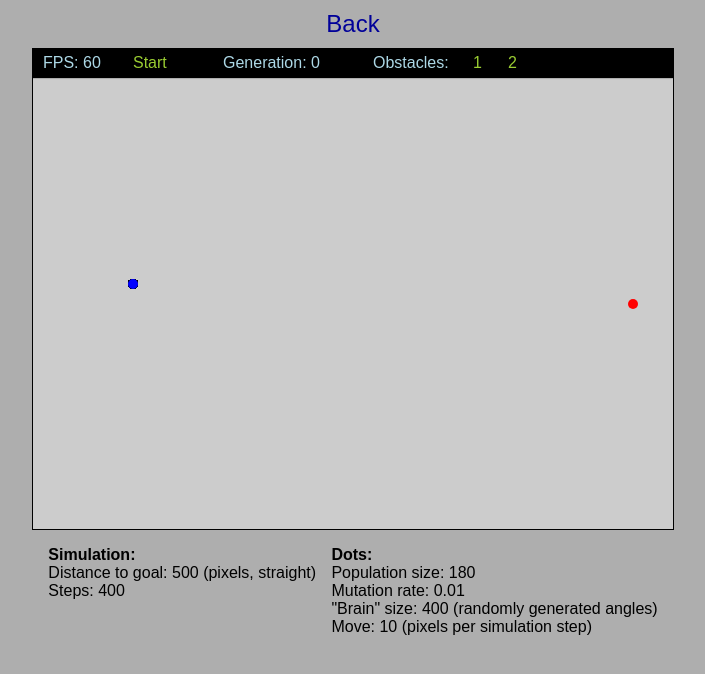
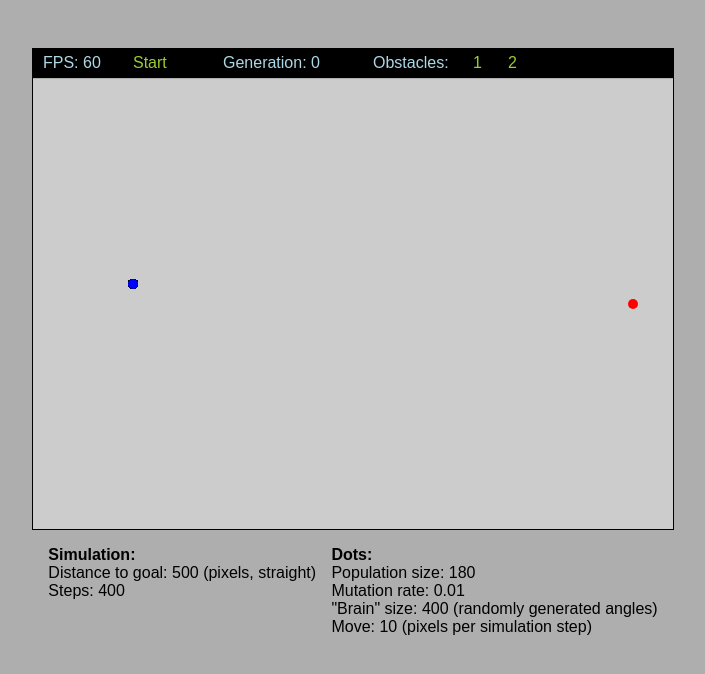
Before and after one commit to sebek78/canvas2-dots, a website built with webpack: page src/index.html in a window 1280 px wide. Shown: the whole page, without its empty margins (287-992 px from the left). Built offline with nearby package versions, Linux system fonts and the light colour scheme.

Commit message:
README update

```diff
--- a/src/index.html
+++ b/src/index.html
@@ -5,7 +5,7 @@
     <title>Canvas Playground</title>
   </head>
   <body>
-    <header><a href="http://mybytes.pl/">Back</a></header>
+    <header></header>
     <canvas id="canvas" width="640" height="480"></canvas>
     <div class="description">
       <p>
```
Also changed, not shown: README.md.
